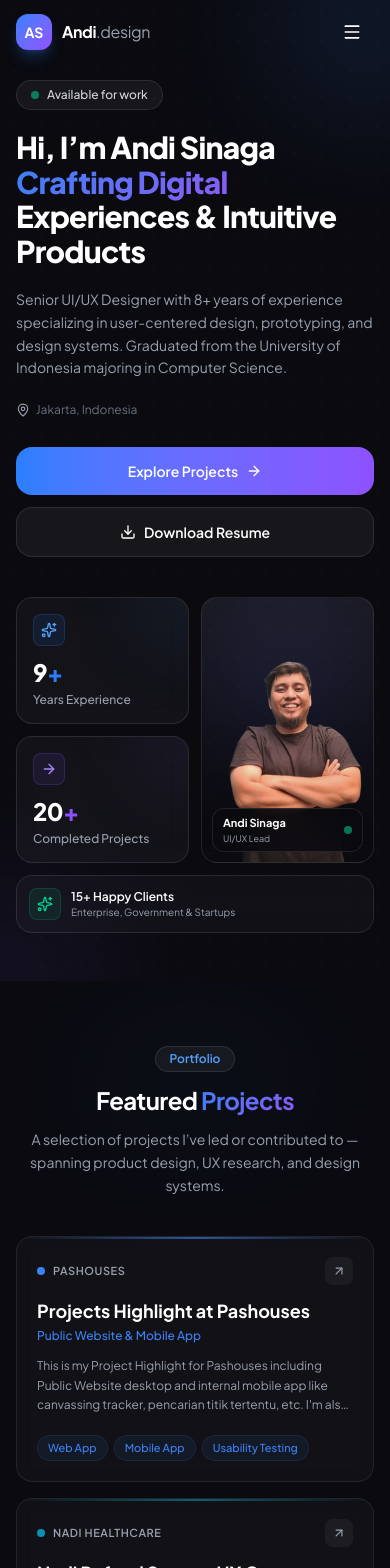
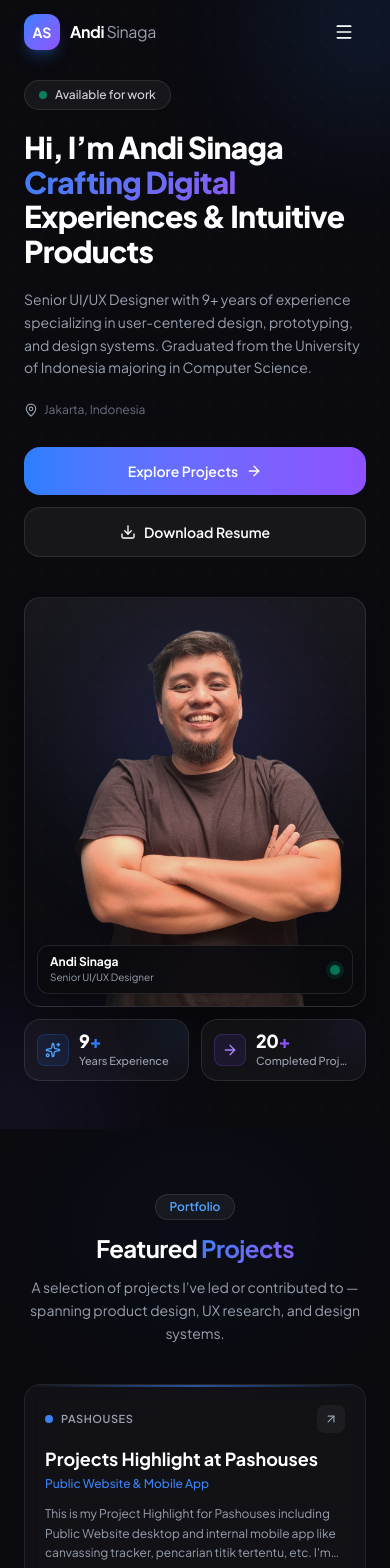
Before and after one commit to AndySinaga10/Portfolio, a Next.js app: page / in a window 390 px wide. Shown: the top 1568 px of the page. Built offline with nearby package versions, Linux system fonts and the light colour scheme.

Commit message:
refactor: update experience years to 9+ and improve responsive layout and styling

```diff
--- a/src/app/layout.tsx
+++ b/src/app/layout.tsx
@@ -18,7 +18,7 @@ export const viewport: Viewport = {
 export const metadata: Metadata = {
   title: "Andi Sinaga — UI/UX Product Designer",
   description:
-    "Senior UI/UX Designer with 8+ years of experience crafting digital products that create impact.",
+    "Senior UI/UX Designer with 9+ years of experience crafting digital products that create impact.",
   openGraph: {
     title: "Andi Sinaga — UI/UX Product Designer",
     description: "Senior UI/UX Designer crafting digital products that create impact.",
--- a/src/components/layout/Footer.tsx
+++ b/src/components/layout/Footer.tsx
@@ -9,7 +9,7 @@ export default async function Footer() {
       {/* Gradient top line */}
       <div className="absolute top-0 left-0 right-0 h-px bg-gradient-to-r from-transparent via-blue-500/50 to-transparent" />
 
-      <div className="max-w-6xl mx-auto px-4 sm:px-6 py-8 sm:py-12">
+      <div className="max-w-6xl mx-auto px-6 sm:px-8 py-8 sm:py-12">
         <div className="flex flex-col md:flex-row items-center justify-between gap-6 sm:gap-8">
           {/* Brand */}
           <div className="flex items-center gap-3">
--- a/src/components/layout/Navbar.tsx
+++ b/src/components/layout/Navbar.tsx
@@ -37,13 +37,12 @@ export default function Navbar() {
 
   return (
     <header
-      className={`fixed top-0 left-0 right-0 z-50 transition-all duration-300 ${
-        scrolled || mobileOpen
+      className={`fixed top-0 left-0 right-0 z-50 transition-all duration-300 ${scrolled || mobileOpen
           ? "bg-[#0a0a0f]/85 backdrop-blur-xl border-b border-white/10 shadow-lg shadow-black/30"
           : "bg-transparent"
-      }`}
+        }`}
     >
-      <nav className="max-w-6xl mx-auto px-4 sm:px-6 h-16 flex items-center justify-between">
+      <nav className="max-w-6xl mx-auto px-6 sm:px-8 h-16 flex items-center justify-between">
         {/* Logo */}
         <Link
           href="#about"
@@ -53,7 +52,7 @@ export default function Navbar() {
             AS
           </div>
           <span className="font-bold text-white text-base sm:text-lg tracking-tight">
-            Andi<span className="text-gray-400 font-normal">.design</span>
+            Andi<span className="text-gray-400 font-normal"> Sinaga</span>
           </span>
         </Link>
 
@@ -102,7 +101,7 @@ export default function Navbar() {
             transition={{ duration: 0.25, ease: [0.16, 1, 0.3, 1] }}
             className="md:hidden overflow-hidden bg-[#0a0a0f]/95 backdrop-blur-2xl border-b border-white/10 shadow-2xl"
           >
-            <div className="max-w-6xl mx-auto px-4 sm:px-6 py-4 flex flex-col gap-1">
+            <div className="max-w-6xl mx-auto px-6 sm:px-8 py-4 flex flex-col gap-1">
               {navLinks.map((link, i) => (
                 <motion.a
                   key={link.label}
--- a/src/components/sections/ContactSection.tsx
+++ b/src/components/sections/ContactSection.tsx
@@ -49,7 +49,7 @@ export default function ContactSection() {
         style={{ background: "radial-gradient(circle, #3b82f6, transparent)" }}
       />
 
-      <div className="relative max-w-6xl mx-auto px-4 sm:px-6">
+      <div className="relative max-w-6xl mx-auto px-6 sm:px-8">
         {/* Header */}
         <motion.header
           ref={headerRef}
--- a/src/components/sections/EducationSection.tsx
+++ b/src/components/sections/EducationSection.tsx
@@ -29,7 +29,7 @@ export default function EducationSection() {
         style={{ background: "radial-gradient(circle, #3b82f6, transparent)" }}
       />
 
-      <div className="relative max-w-6xl mx-auto px-4 sm:px-6">
+      <div className="relative max-w-6xl mx-auto px-6 sm:px-8">
         {/* Header */}
         <motion.div
           initial={{ opacity: 0, y: 24 }}
--- a/src/components/sections/ExperienceSection.tsx
+++ b/src/components/sections/ExperienceSection.tsx
@@ -57,7 +57,7 @@ export default function ExperienceSection() {
         style={{ background: "radial-gradient(circle, #8b5cf6, transparent)" }}
       />
 
-      <div className="relative max-w-5xl mx-auto px-4 sm:px-6">
+      <div className="relative max-w-5xl mx-auto px-6 sm:px-8">
         {/* Section Header */}
         <motion.div
           initial={{ opacity: 0, y: 24 }}
--- a/src/components/sections/HeroSection.tsx
+++ b/src/components/sections/HeroSection.tsx
@@ -62,7 +62,7 @@ export default function HeroSection() {
         }}
       />
 
-      <div className="relative max-w-6xl mx-auto px-4 sm:px-6 w-full">
+      <div className="relative max-w-6xl mx-auto px-6 sm:px-8 w-full">
         <div className="grid lg:grid-cols-2 gap-10 sm:gap-12 lg:gap-16 items-center">
           {/* Content Column */}
           <motion.div
@@ -96,7 +96,7 @@ export default function HeroSection() {
             {/* Bio */}
             <motion.div variants={itemVariants}>
               <p className="text-gray-400 text-sm sm:text-base md:text-lg leading-relaxed max-w-lg">
-                Senior UI/UX Designer with 8+ years of experience specializing in
+                Senior UI/UX Designer with 9+ years of experience specializing in
                 user-centered design, prototyping, and design systems. Graduated from
                 the University of Indonesia majoring in Computer Science.
               </p>
@@ -134,65 +134,75 @@ export default function HeroSection() {
             </motion.div>
           </motion.div>
 
-          {/* Bento Grid Column */}
+          {/* Photo & Stats Column */}
           <div className="flex justify-center lg:justify-end w-full">
-            <div className="grid grid-cols-2 gap-3 sm:gap-4 w-full max-w-md sm:max-w-lg">
-              {/* Stat 1: Years Experience */}
+            <div className="flex flex-col gap-3 sm:gap-4 w-full max-w-sm sm:max-w-md">
+              {/* Photo Card */}
               <motion.div
                 custom={0}
                 variants={bentoVariants}
                 initial="hidden"
                 animate="visible"
-                whileHover={{ scale: 1.02, y: -2, transition: { duration: 0.2 } }}
-                className="group relative bg-white/[0.04] backdrop-blur-md border border-white/10 rounded-2xl sm:rounded-3xl p-4 sm:p-6 hover:border-blue-500/30 hover:bg-white/[0.06] transition-all duration-300 overflow-hidden"
+                whileHover={{ scale: 1.01, y: -2, transition: { duration: 0.2 } }}
+                className="relative w-full aspect-[4/4.8] sm:aspect-[4/5] rounded-2xl sm:rounded-3xl overflow-hidden border border-white/10 bg-gradient-to-b from-white/[0.06] via-white/[0.02] to-transparent hover:border-white/25 transition-all duration-300 group shadow-2xl shadow-black/40"
               >
-                <div className="absolute -top-12 -right-12 w-24 sm:w-28 h-24 sm:h-28 bg-blue-500/10 rounded-full blur-2xl group-hover:bg-blue-500/20 transition-all duration-300" />
-                <div className="relative z-10">
-                  <div className="w-8 h-8 sm:w-10 sm:h-10 rounded-lg sm:rounded-xl bg-blue-500/10 border border-blue-500/20 flex items-center justify-center text-blue-400 mb-2.5 sm:mb-3">
-                    <Sparkles className="w-4 h-4 sm:w-5 sm:h-5" />
+                {/* Subtle back ambient glow */}
+                <div className="absolute top-1/3 left-1/2 -translate-x-1/2 -translate-y-1/2 w-48 sm:w-64 h-48 sm:h-64 bg-gradient-to-tr from-blue-500/20 to-violet-500/20 rounded-full blur-3xl pointer-events-none" />
+
+                <Image
+                  src="/Andi.png"
+                  alt="Andi Sinaga - UI/UX Product Designer"
+                  fill
+                  className="object-cover object-center filter brightness-95 group-hover:brightness-105 group-hover:scale-105 transition-all duration-500"
+                  style={{ objectPosition: "center 48%" }}
+                  priority
+                  sizes="(max-width: 640px) 90vw, (max-width: 1024px) 380px, 440px"
+                />
+
+                {/* Bottom glass badge */}
+                <div className="absolute bottom-3 sm:bottom-4 left-3 sm:left-4 right-3 sm:right-4 z-10">
+                  <div className="px-3 sm:px-4 py-2 sm:py-2.5 bg-[#0a0a0f]/85 backdrop-blur-md rounded-xl sm:rounded-2xl border border-white/10 flex items-center justify-between gap-2 shadow-lg">
+                    <div className="min-w-0">
+                      <p className="text-xs sm:text-sm font-bold text-white truncate">
+                        Andi Sinaga
+                      </p>
+                      <p className="text-[10px] sm:text-xs text-gray-400 truncate">
+                        Senior UI/UX Designer
+                      </p>
                     </div>
-                  <p className="text-2xl sm:text-3xl lg:text-4xl font-extrabold text-white tracking-tight">
-                    9<span className="text-blue-500">+</span>
-                  </p>
-                  <p className="text-xs sm:text-sm text-gray-400 mt-1 font-medium leading-tight">
-                    Years Experience
-                  </p>
+                    <div className="flex items-center gap-2 shrink-0">
+                      <span className="hidden sm:inline-block px-2 py-0.5 text-[10px] text-gray-300 bg-white/5 rounded-full border border-white/10">
+                        Universitas Indonesia
+                      </span>
+                      <span className="w-2.5 h-2.5 rounded-full bg-emerald-400 animate-pulse ring-4 ring-emerald-400/20" />
+                    </div>
+                  </div>
                 </div>
               </motion.div>
 
-              {/* Photo Bento Card: Spans 2 Rows on Right */}
+              {/* Compact Stats Row */}
+              <div className="grid grid-cols-2 gap-3 sm:gap-4 w-full">
+                {/* Stat 1: Years Experience */}
                 <motion.div
                   custom={1}
                   variants={bentoVariants}
                   initial="hidden"
                   animate="visible"
                   whileHover={{ scale: 1.02, y: -2, transition: { duration: 0.2 } }}
-                className="row-span-2 relative min-h-[220px] sm:min-h-[280px] md:min-h-[340px] rounded-2xl sm:rounded-3xl overflow-hidden border border-white/10 bg-gradient-to-b from-white/[0.06] via-white/[0.02] to-transparent hover:border-white/25 transition-all duration-300 group"
+                  className="group relative bg-white/[0.04] backdrop-blur-md border border-white/10 rounded-2xl p-3 sm:p-4 hover:border-blue-500/30 hover:bg-white/[0.06] transition-all duration-300 overflow-hidden"
                 >
-                {/* Subtle back ambient glow */}
-                <div className="absolute top-1/4 left-1/2 -translate-x-1/2 -translate-y-1/2 w-36 sm:w-48 h-36 sm:h-48 bg-gradient-to-tr from-blue-500/20 to-violet-500/20 rounded-full blur-3xl pointer-events-none" />
-
-                <Image
-                  src="/Andi.png"
-                  alt="Andi Sinaga - UI/UX Product Designer"
-                  fill
-                  className="object-cover object-top filter brightness-95 group-hover:brightness-105 group-hover:scale-105 transition-all duration-500"
-                  priority
-                  sizes="(max-width: 640px) 45vw, (max-width: 1024px) 240px, 260px"
-                />
-
-                {/* Bottom glass badge */}
-                <div className="absolute bottom-2.5 sm:bottom-4 left-2.5 sm:left-3 right-2.5 sm:right-3 z-10">
-                  <div className="px-2.5 sm:px-3.5 py-1.5 sm:py-2 bg-[#0a0a0f]/85 backdrop-blur-md rounded-xl sm:rounded-2xl border border-white/10 flex items-center justify-between gap-1.5">
+                  <div className="absolute -top-8 -right-8 w-16 h-16 bg-blue-500/10 rounded-full blur-xl group-hover:bg-blue-500/20 transition-all duration-300" />
+                  <div className="relative z-10 flex items-center gap-2.5 sm:gap-3">
+                    <div className="w-8 h-8 sm:w-10 sm:h-10 rounded-lg sm:rounded-xl bg-blue-500/10 border border-blue-500/20 flex items-center justify-center text-blue-400 shrink-0">
+                      <Sparkles className="w-4 h-4 sm:w-5 sm:h-5" />
+                    </div>
                     <div className="min-w-0">
-                      <p className="text-[11px] sm:text-xs font-bold text-white truncate">
-                        Andi Sinaga
+                      <p className="text-lg sm:text-2xl font-extrabold text-white tracking-tight leading-none">
+                        9<span className="text-blue-500">+</span>
                       </p>
-                      <p className="text-[9px] sm:text-[10px] text-gray-400 truncate">
-                        UI/UX Lead
+                      <p className="text-[11px] sm:text-xs text-gray-400 font-medium mt-1 leading-tight truncate">
+                        Years Experience
                       </p>
-                    </div>
-                    <span className="w-2 h-2 rounded-full bg-emerald-400 animate-pulse shrink-0" />
                     </div>
                   </div>
                 </motion.div>
@@ -204,48 +214,24 @@ export default function HeroSection() {
                   initial="hidden"
                   animate="visible"
                   whileHover={{ scale: 1.02, y: -2, transition: { duration: 0.2 } }}
-                className="group relative bg-white/[0.04] backdrop-blur-md border border-white/10 rounded-2xl sm:rounded-3xl p-4 sm:p-6 hover:border-violet-500/30 hover:bg-white/[0.06] transition-all duration-300 overflow-hidden"
+                  className="group relative bg-white/[0.04] backdrop-blur-md border border-white/10 rounded-2xl p-3 sm:p-4 hover:border-violet-500/30 hover:bg-white/[0.06] transition-all duration-300 overflow-hidden"
                 >
-                <div className="absolute -top-12 -right-12 w-24 sm:w-28 h-24 sm:h-28 bg-violet-500/10 rounded-full blur-2xl group-hover:bg-violet-500/20 transition-all duration-300" />
-                <div className="relative z-10">
-                  <div className="w-8 h-8 sm:w-10 sm:h-10 rounded-lg sm:rounded-xl bg-violet-500/10 border border-violet-500/20 flex items-center justify-center text-violet-400 mb-2.5 sm:mb-3">
+                  <div className="absolute -top-8 -right-8 w-16 h-16 bg-violet-500/10 rounded-full blur-xl group-hover:bg-violet-500/20 transition-all duration-300" />
+                  <div className="relative z-10 flex items-center gap-2.5 sm:gap-3">
+                    <div className="w-8 h-8 sm:w-10 sm:h-10 rounded-lg sm:rounded-xl bg-violet-500/10 border border-violet-500/20 flex items-center justify-center text-violet-400 shrink-0">
                       <ArrowRight className="w-4 h-4 sm:w-5 sm:h-5" />
                     </div>
-                  <p className="text-2xl sm:text-3xl lg:text-4xl font-extrabold text-white tracking-tight">
+                    <div className="min-w-0">
+                      <p className="text-lg sm:text-2xl font-extrabold text-white tracking-tight leading-none">
                         20<span className="text-violet-500">+</span>
                       </p>
-                  <p className="text-xs sm:text-sm text-gray-400 mt-1 font-medium leading-tight">
+                      <p className="text-[11px] sm:text-xs text-gray-400 font-medium mt-1 leading-tight truncate">
                         Completed Projects
                       </p>
                     </div>
-              </motion.div>
-
-              {/* Bottom Card: Full width banner card */}
-              <motion.div
-                custom={3}
-                variants={bentoVariants}
-                initial="hidden"
-                animate="visible"
-                whileHover={{ scale: 1.01, transition: { duration: 0.2 } }}
-                className="col-span-2 bg-white/[0.03] backdrop-blur-md border border-white/10 rounded-2xl sm:rounded-3xl p-3 sm:p-4 md:p-5 flex items-center justify-between gap-2 hover:border-white/20 transition-all"
-              >
-                <div className="flex items-center gap-2.5 sm:gap-3 min-w-0">
-                  <div className="w-8 h-8 sm:w-9 sm:h-9 rounded-lg sm:rounded-xl bg-emerald-500/10 border border-emerald-500/20 flex items-center justify-center text-emerald-400 shrink-0">
-                    <Sparkles className="w-4 h-4" />
-                  </div>
-                  <div className="min-w-0">
-                    <p className="text-xs sm:text-sm font-semibold text-white truncate">
-                      15+ Happy Clients
-                    </p>
-                    <p className="text-[10px] sm:text-xs text-gray-400 truncate">
-                      Enterprise, Government &amp; Startups
-                    </p>
-                  </div>
-                </div>
-                <div className="hidden sm:flex items-center gap-1.5 px-2.5 py-1 bg-white/5 rounded-full border border-white/10 text-[11px] text-gray-300 shrink-0">
-                  <span>Universitas Indonesia</span>
                   </div>
                 </motion.div>
+              </div>
             </div>
           </div>
         </div>
--- a/src/components/sections/ProjectsSection.tsx
+++ b/src/components/sections/ProjectsSection.tsx
@@ -187,7 +187,7 @@ export default function ProjectsSection() {
         style={{ background: "radial-gradient(circle, #3b82f6, transparent)" }}
       />
 
-      <div className="relative max-w-6xl mx-auto px-4 sm:px-6">
+      <div className="relative max-w-6xl mx-auto px-6 sm:px-8">
         {/* Section header */}
         <motion.header
           ref={headerRef}
--- a/src/components/sections/SkillsSection.tsx
+++ b/src/components/sections/SkillsSection.tsx
@@ -102,7 +102,7 @@ export default function SkillsSection() {
         style={{ background: "radial-gradient(circle, #8b5cf6, transparent)" }}
       />
 
-      <div className="relative max-w-6xl mx-auto px-4 sm:px-6">
+      <div className="relative max-w-6xl mx-auto px-6 sm:px-8">
         {/* Header */}
         <motion.header
           ref={headerRef}
```
Also changed, not shown: 1 other file (tests, documents, lock files or other folders). Lines whose indentation alone changed are shown as unchanged.
